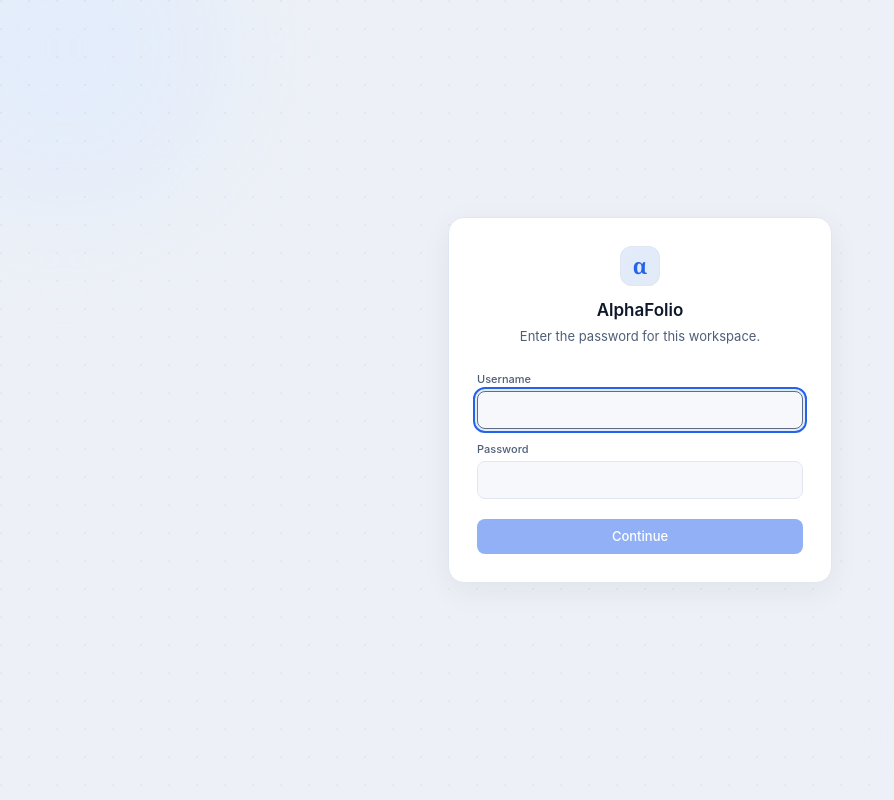
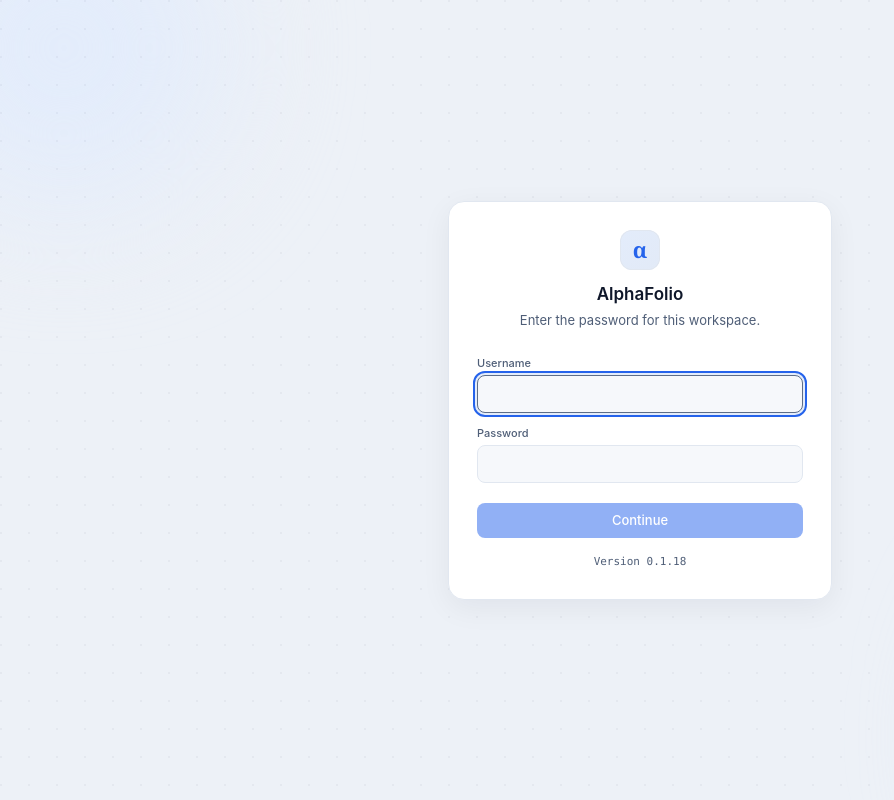
Before and after one commit to preinpost/pi-finances, a React (Vite) app in the folder containers/web/: page / in a window 1280 px wide. Shown: the whole page, without its empty margins (0-894 px from the left). Built offline with nearby package versions, Linux system fonts and the light colour scheme; no server answers.

Commit message:
fix(web): always show app version in settings and login
Bake containers/VERSION into the frontend and fetch /api/health so
the gear menu is not empty when auth status lacks appVersion or PWA
serves a stale bundle.

```diff
--- a/containers/web/src/components/LoginPage.tsx
+++ b/containers/web/src/components/LoginPage.tsx
@@ -1,9 +1,11 @@
 import { useState, type FormEvent } from "react";
+import { useAppVersion } from "../lib/appVersion";
 import { login, refreshAuth } from "../lib/auth";
 import { useT } from "../lib/i18n";
 
 export function LoginPage() {
   const t = useT();
+  const appVersion = useAppVersion();
   // 아이디는 빈 칸으로 시작 — 사용자가 직접 입력한다.
   const [user, setUser] = useState("");
   const [password, setPassword] = useState("");
@@ -81,6 +83,11 @@ export function LoginPage() {
         >
           {busy ? t("loginSubmitting") : t("loginSubmit")}
         </button>
+        {appVersion && (
+          <p className="mt-4 text-center font-mono text-[11px] tabular-nums text-muted">
+            {t("appVersion")} {appVersion}
+          </p>
+        )}
       </form>
     </div>
   );
--- a/containers/web/src/components/SettingsMenu.tsx
+++ b/containers/web/src/components/SettingsMenu.tsx
@@ -1,5 +1,6 @@
 import { Menu } from "@base-ui-components/react/menu";
 import { useState } from "react";
+import { useAppVersion } from "../lib/appVersion";
 import { logout, useAuth } from "../lib/auth";
 import { chatClient } from "../lib/chat";
 import { isLocale, LOCALES, setLocale, useLocale, useT } from "../lib/i18n";
@@ -26,6 +27,8 @@ export function SettingsMenu({ modelSelectionDisabled = false }: { modelSelectio
   const [providersOpen, setProvidersOpen] = useState(false);
   const { status } = useAuth();
   const showLogout = Boolean(status?.enabled);
+  const healthVersion = useAppVersion();
+  const appVersion = status?.appVersion || healthVersion;
 
   const themeOptions: { value: ThemePreference; label: string }[] = [
     { value: "system", label: t("themeSystem") },
@@ -185,14 +188,10 @@ export function SettingsMenu({ modelSelectionDisabled = false }: { modelSelectio
                 </>
               )}
 
-              {status?.appVersion && (
-                <>
-                  <div className="my-1 border-t border-line" />
-                  <div className="px-3 py-2 text-[11px] tabular-nums text-faint" title={t("appVersion")}>
-                    {t("appVersion")} {status.appVersion}
-                  </div>
-                </>
-              )}
+              <div className="my-1 border-t border-line" />
+              <div className="px-3 py-2 font-mono text-[11px] tabular-nums text-muted">
+                {t("appVersion")} {appVersion || "dev"}
+              </div>
             </Menu.Popup>
           </Menu.Positioner>
         </Menu.Portal>
--- /dev/null
+++ b/containers/web/src/lib/appVersion.ts
@@ -0,0 +1,32 @@
+import { useEffect, useState } from "react";
+
+/** 빌드 시 주입. 컨테이너는 containers/VERSION, 로컬은 package 또는 VERSION 파일. */
+export function bakedAppVersion(): string {
+  try {
+    return typeof __APP_VERSION__ === "string" && __APP_VERSION__ ? __APP_VERSION__ : "";
+  } catch {
+    return "";
+  }
+}
+
+export function useAppVersion(): string {
+  const [version, setVersion] = useState(bakedAppVersion);
+
+  useEffect(() => {
+    let cancelled = false;
+    void fetch("/api/health", { credentials: "same-origin" })
+      .then((res) => (res.ok ? res.json() : null))
+      .then((body: { appVersion?: string } | null) => {
+        const next = body?.appVersion?.trim();
+        if (!cancelled && next) setVersion(next);
+      })
+      .catch(() => {
+        /* 빌드 버전 유지 */
+      });
+    return () => {
+      cancelled = true;
+    };
+  }, []);
+
+  return version;
+}
--- a/containers/web/vite.config.ts
+++ b/containers/web/vite.config.ts
@@ -1,4 +1,6 @@
-import { readFileSync } from "node:fs";
+import { existsSync, readFileSync } from "node:fs";
+import { dirname, join } from "node:path";
+import { fileURLToPath } from "node:url";
 import tailwindcss from "@tailwindcss/vite";
 import react from "@vitejs/plugin-react";
 import { defineConfig } from "vite";
@@ -8,11 +10,27 @@ const pkg = JSON.parse(
   readFileSync(new URL("./package.json", import.meta.url), "utf8"),
 ) as { version: string };
 
+function resolveAppVersion(): string {
+  const fromEnv = process.env.PI_FINANCE_VERSION?.trim();
+  if (fromEnv) return fromEnv;
+  const here = dirname(fileURLToPath(import.meta.url));
+  for (const candidate of [join(here, "..", "VERSION"), join(here, "VERSION")]) {
+    try {
+      if (!existsSync(candidate)) continue;
+      const v = readFileSync(candidate, "utf8").trim();
+      if (v) return v;
+    } catch {
+      /* ignore */
+    }
+  }
+  return pkg.version;
+}
+
 const DEV_SERVER_PORT = process.env.PI_WEB_DEV_PORT ?? "3141";
 
 export default defineConfig({
   define: {
-    __APP_VERSION__: JSON.stringify(pkg.version),
+    __APP_VERSION__: JSON.stringify(resolveAppVersion()),
   },
   build: {
     outDir: "dist/public",
```
Also changed, not shown: 1 other file (tests, documents, lock files or other folders).
